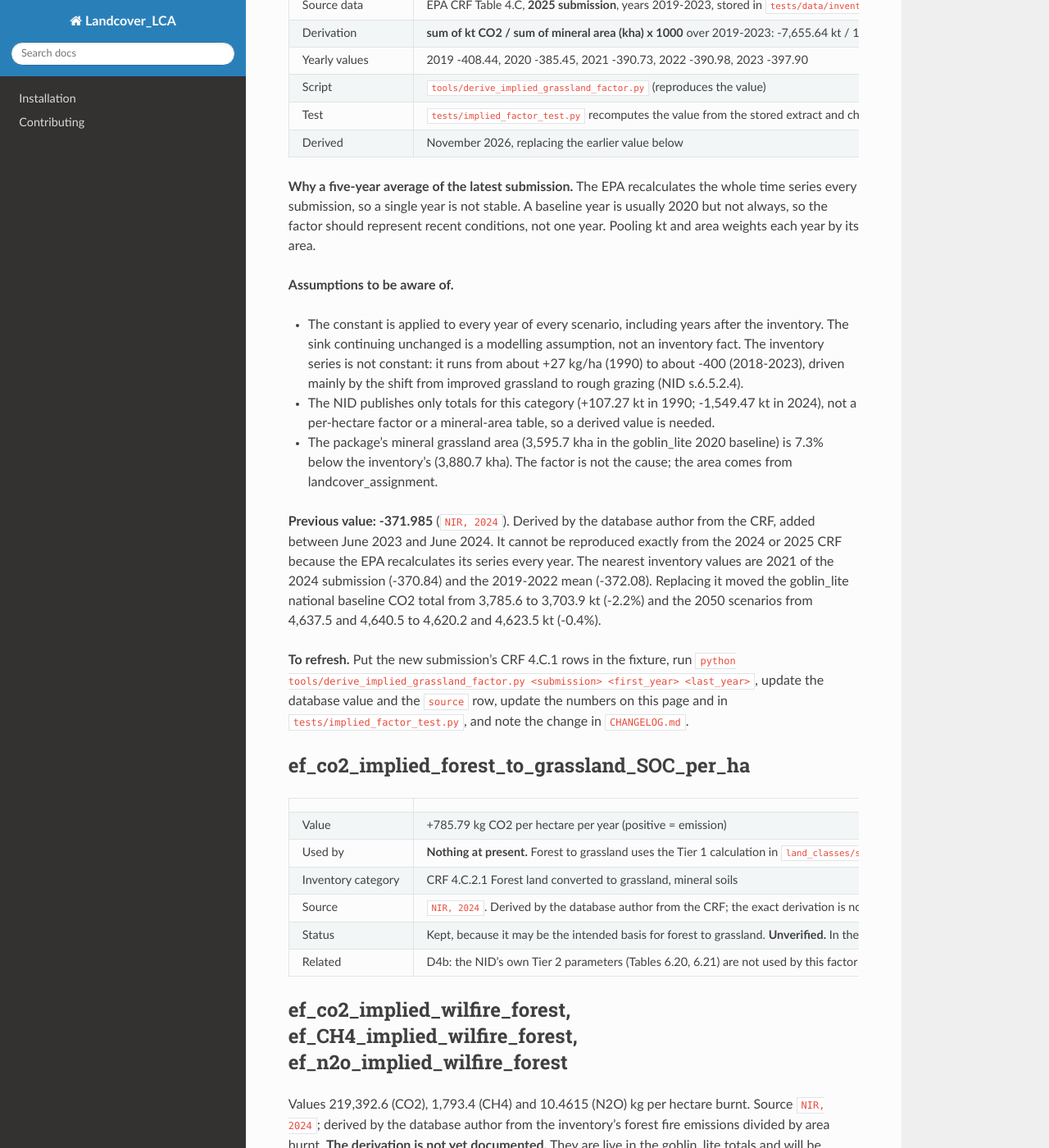
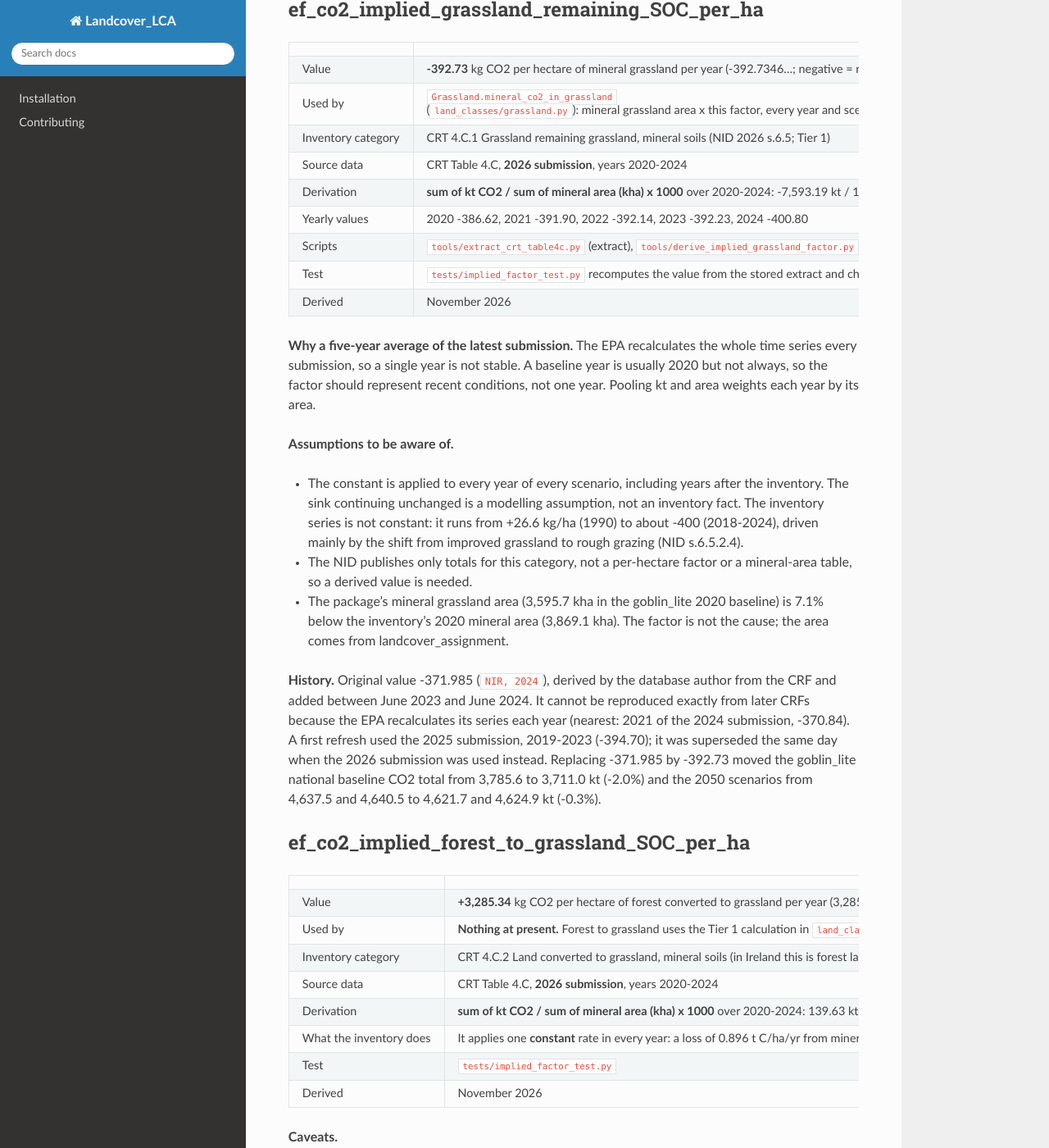
Before and after one commit to GOBLIN-Proj/landcover_lca, a Sphinx documentation site: the page built from docs/emission_factor_provenance.md, in a window 1280 px wide and 1400 px high, scrolled down 531 px. Shown: the whole window at 82% size. Built offline with Sphinx 7.4.7 and the Read the Docs theme 3.1.0, drawn with Linux system fonts in a browser that asks for light colours; pages that are not in the unit, such as notebooks, are missing from menus; some of the changed text lies outside the part shown.

Commit message:
feat(soc): refresh both implied soil factors from the 2026 CRT (D7, D4b record)
Supersedes the 2025-submission refresh: the 2026 CRT workbooks were available.
- ef_co2_implied_grassland_remaining_SOC_per_ha: -394.70 -> -392.73 kg CO2/ha/yr
  (CRT 4.C.1 mineral soils, 2026, 2020-2024, sum kt / sum area).
- ef_co2_implied_forest_to_grassland_SOC_per_ha (unused): 785.79 -> 3,285.34
  (CRT 4.C.2: constant 0.896 t C/ha/yr loss). Opposite sign to the package's
  Tier 1 forest to grassland (-7.35 t C/ha over 20 yr): recorded as an
  expected-failure test and in the README.
Extraction and derivation are scripted (tools/) and documented in
docs/emission_factor_provenance.md. goblin_lite national baseline CO2
3,785.6 -> 3,711.0 kt (-2.0%); 2050 scenarios -0.3%.

Co-Authored-By: Claude Sonnet 5.5 <noreply@anthropic.com>

```diff
--- a/docs/emission_factor_provenance.md
+++ b/docs/emission_factor_provenance.md
@@ -3,41 +3,49 @@
 An **implied** emission factor is worked back from reported inventory totals (kt CO2 divided by area). It is not a measured or default IPCC value. This page records, for each implied factor in the database
 (`src/landcover_lca/database/landcover_lca_database.db`, table `emission_factors_land_use`), where it came from, how it was derived, and how to refresh it. The database also holds a `source` row and a `units` row under each factor; the `units` labels are legacy and not reliable (the unit is stated here).
 
+**Source data for the two soil factors:** EPA CRT Table 4.C (Grassland), **2026 submission**, one workbook per year 1990-2024 (`IRL-CRT-2026-V1.0-<year>.xlsx`). The mineral-soil rows are extracted by `tools/extract_crt_table4c.py` into `tests/data/inventory/crt2026_4c_mineral_soils.csv`. CRT sign convention: + = gain of carbon, - = loss. The extract flips it to the package convention (+ emission, - removal): kg CO2/ha = -(t C/ha) x 1000 x 44/12. The 4.C.1 rows reproduce the NID 2026 key category table (+107.27 kt CO2 in 1990, -1,549.47 kt CO2 in 2024).
+
 ## ef_co2_implied_grassland_remaining_SOC_per_ha
 
 | | |
 |---|---|
-| Value | **-394.70** kg CO2 per hectare of mineral grassland per year (-394.70054675...; negative = removal) |
+| Value | **-392.73** kg CO2 per hectare of mineral grassland per year (-392.7346...; negative = removal) |
 | Used by | `Grassland.mineral_co2_in_grassland` (`land_classes/grassland.py`): mineral grassland area x this factor, every year and scenario. The only SOC term in the goblin_lite national case |
-| Inventory category | CRF 4.C.1 Grassland remaining grassland, mineral soils (NID 2026 s.6.5; Tier 1) |
-| Source data | EPA CRF Table 4.C, **2025 submission**, years 2019-2023, stored in `tests/data/inventory/crf_4c1_grassland_remaining_mineral.csv` |
-| Derivation | **sum of kt CO2 / sum of mineral area (kha) x 1000** over 2019-2023: -7,655.64 kt / 19,396.06 kha = -394.70 kg CO2/ha/yr |
-| Yearly values | 2019 -408.44, 2020 -385.45, 2021 -390.73, 2022 -390.98, 2023 -397.90 |
-| Script | `tools/derive_implied_grassland_factor.py` (reproduces the value) |
+| Inventory category | CRT 4.C.1 Grassland remaining grassland, mineral soils (NID 2026 s.6.5; Tier 1) |
+| Source data | CRT Table 4.C, **2026 submission**, years 2020-2024 |
+| Derivation | **sum of kt CO2 / sum of mineral area (kha) x 1000** over 2020-2024: -7,593.19 kt / 19,334.16 kha = -392.73 kg CO2/ha/yr |
+| Yearly values | 2020 -386.62, 2021 -391.90, 2022 -392.14, 2023 -392.23, 2024 -400.80 |
+| Scripts | `tools/extract_crt_table4c.py` (extract), `tools/derive_implied_grassland_factor.py` (derive) |
 | Test | `tests/implied_factor_test.py` recomputes the value from the stored extract and checks the database |
-| Derived | November 2026, replacing the earlier value below |
+| Derived | November 2026 |
 
 **Why a five-year average of the latest submission.** The EPA recalculates the whole time series every submission, so a single year is not stable. A baseline year is usually 2020 but not always, so the factor should represent recent conditions, not one year. Pooling kt and area weights each year by its area.
 
 **Assumptions to be aware of.**
-- The constant is applied to every year of every scenario, including years after the inventory. The sink continuing unchanged is a modelling assumption, not an inventory fact. The inventory series is not constant: it runs from about +27 kg/ha (1990) to about -400 (2018-2023), driven mainly by the shift from improved grassland to rough grazing (NID s.6.5.2.4).
-- The NID publishes only totals for this category (+107.27 kt in 1990; -1,549.47 kt in 2024), not a per-hectare factor or a mineral-area table, so a derived value is needed.
-- The package's mineral grassland area (3,595.7 kha in the goblin_lite 2020 baseline) is 7.3% below the inventory's (3,880.7 kha). The factor is not the cause; the area comes from landcover_assignment.
+- The constant is applied to every year of every scenario, including years after the inventory. The sink continuing unchanged is a modelling assumption, not an inventory fact. The inventory series is not constant: it runs from +26.6 kg/ha (1990) to about -400 (2018-2024), driven mainly by the shift from improved grassland to rough grazing (NID s.6.5.2.4).
+- The NID publishes only totals for this category, not a per-hectare factor or a mineral-area table, so a derived value is needed.
+- The package's mineral grassland area (3,595.7 kha in the goblin_lite 2020 baseline) is 7.1% below the inventory's 2020 mineral area (3,869.1 kha). The factor is not the cause; the area comes from landcover_assignment.
 
-**Previous value: -371.985** (`NIR, 2024`). Derived by the database author from the CRF, added between June 2023 and June 2024. It cannot be reproduced exactly from the 2024 or 2025 CRF because the EPA recalculates its series every year. The nearest inventory values are 2021 of the 2024 submission (-370.84) and the 2019-2022 mean (-372.08). Replacing it moved the goblin_lite national baseline CO2 total from 3,785.6 to 3,703.9 kt (-2.2%) and the 2050 scenarios from 4,637.5 and 4,640.5 to 4,620.2 and 4,623.5 kt (-0.4%).
-
-**To refresh.** Put the new submission's CRF 4.C.1 rows in the fixture, run `python tools/derive_implied_grassland_factor.py <submission> <first_year> <last_year>`, update the database value and the `source` row, update the numbers on this page and in `tests/implied_factor_test.py`, and note the change in `CHANGELOG.md`.
+**History.** Original value -371.985 (`NIR, 2024`), derived by the database author from the CRF and added between June 2023 and June 2024. It cannot be reproduced exactly from later CRFs because the EPA recalculates its series each year (nearest: 2021 of the 2024 submission, -370.84). A first refresh used the 2025 submission, 2019-2023 (-394.70); it was superseded the same day when the 2026 submission was used instead. Replacing -371.985 by -392.73 moved the goblin_lite national baseline CO2 total from 3,785.6 to 3,711.0 kt (-2.0%) and the 2050 scenarios from 4,637.5 and 4,640.5 to 4,621.7 and 4,624.9 kt (-0.3%).
 
 ## ef_co2_implied_forest_to_grassland_SOC_per_ha
 
 | | |
 |---|---|
-| Value | +785.79 kg CO2 per hectare per year (positive = emission) |
-| Used by | **Nothing at present.** Forest to grassland uses the Tier 1 calculation in `land_classes/soc.py` |
-| Inventory category | CRF 4.C.2.1 Forest land converted to grassland, mineral soils |
-| Source | `NIR, 2024`. Derived by the database author from the CRF; the exact derivation is not reproducible from the current CRF |
-| Status | Kept, because it may be the intended basis for forest to grassland. **Unverified.** In the 2024-submission extract the per-hectare values for this row are 244 (1990-2005), 1,509 (2010), 862 (2020), 796 (2022); the 2025-submission rows for this category are corrupted (NaN or about -9,978) and cannot be used. Whether the area column is annual or accumulated over 20 years has not been checked |
-| Related | D4b: the NID's own Tier 2 parameters (Tables 6.20, 6.21) are not used by this factor |
+| Value | **+3,285.34** kg CO2 per hectare of forest converted to grassland per year (3,285.338...; positive = emission) |
+| Used by | **Nothing at present.** Forest to grassland uses the Tier 1 calculation in `land_classes/soc.py`. Kept so it can be used or ignored later without re-deriving it |
+| Inventory category | CRT 4.C.2 Land converted to grassland, mineral soils (in Ireland this is forest land only, 4.C.2.a) |
+| Source data | CRT Table 4.C, **2026 submission**, years 2020-2024 |
+| Derivation | **sum of kt CO2 / sum of mineral area (kha) x 1000** over 2020-2024: 139.63 kt / 42.50 kha = 3,285.34 kg CO2/ha/yr |
+| What the inventory does | It applies one **constant** rate in every year: a loss of 0.896 t C/ha/yr from mineral soil, i.e. 17.9 t C/ha over the 20-year transition. The 2020-2024 average therefore equals each yearly value |
+| Test | `tests/implied_factor_test.py` |
+| Derived | November 2026 |
+
+**Caveats.**
+- The area is the area of forest converted to grassland within the 20-year transition period (6.88 kha in 2024; 9.54 kha in 2020), not an annual flow.
+- The previous value, +785.79 (`NIR, 2024`), was derived by the database author from an earlier CRF and cannot be reproduced. It is superseded.
+- This is an emission. The package's own Tier 1 calculation gives a removal (-7.35 t C/ha, opposite sign). See D4b in `README.md`; the gap is recorded as an expected-failure test in `tests/soc_inventory_test.py`.
+- The NID's Tier 2 parameters (Tables 6.20, 6.21) are not used by this factor. Reproducing 0.896 t C/ha/yr from them has not been done.
 
 ## ef_co2_implied_wilfire_forest, ef_CH4_implied_wilfire_forest, ef_n2o_implied_wilfire_forest
 
@@ -46,3 +54,9 @@ Values 219,392.6 (CO2), 1,793.4 (CH4) and 10.4615 (N2O) kg per hectare burnt. So
 ## ef_co2_forest_to_settlement_mineral_soil
 
 80,666.67 kg CO2 per hectare, **one-off over 20 years**, not per year. This is a rule, not an implied value: 20% of a 110 t C/ha stock is emitted over 20 years (NID s.6.3.6.2, p.239) = 22 t C = 80,667 kg CO2. Not reachable from the goblin_lite totals.
+
+## To refresh a soil factor
+1. Put the new submission's yearly CRT workbooks in a folder and run `python tools/extract_crt_table4c.py <folder> <submission> tests/data/inventory/crt<submission>_4c_mineral_soils.csv`.
+2. Run `python tools/derive_implied_grassland_factor.py <submission> <first_year> <last_year>`.
+3. Update the database value and the `source` row (update only the row with `ef_country = 'ireland'` for the value and `'source'` for the source; the table has three rows).
+4. Update the numbers on this page, the constants in `tests/implied_factor_test.py`, `tests/soc_inventory_test.py` and the national totals in `tests/soc_test.py`, `CHANGELOG.md` and the emission-factor inventory.
```
Also changed, not shown: CHANGELOG.md (+14 -11 lines), README.md (+1 -1 lines), 8 other files.
